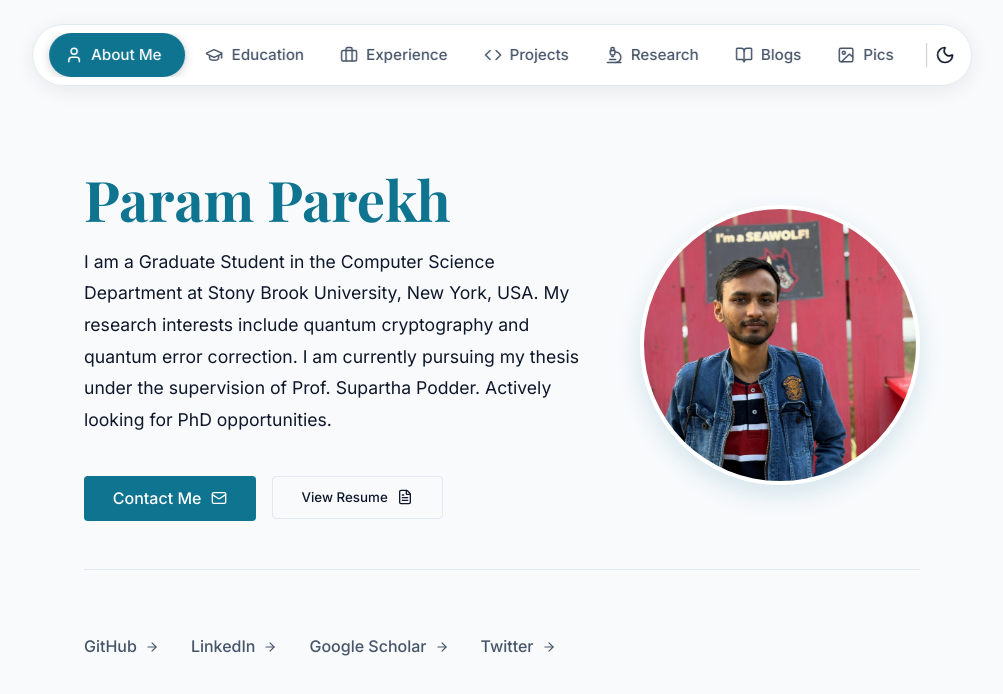
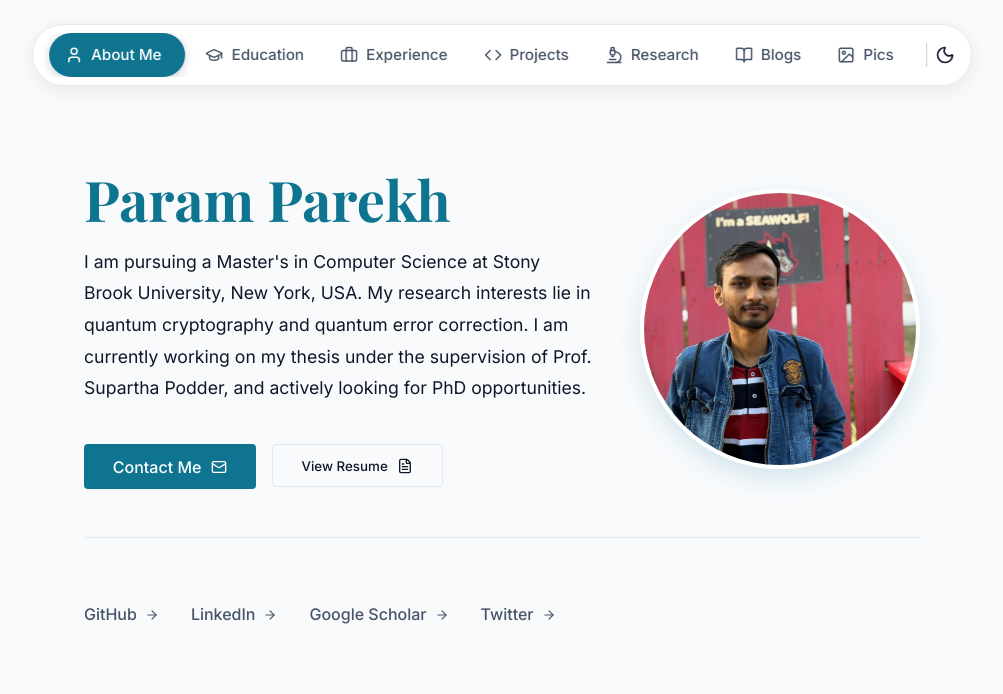
Before and after one commit to paramparekh/Portfolio-Website, a Next.js app: page / in a window 1280 px wide. Shown: the top 694 px of the page, without its empty margins (138-1141 px from the left). Built offline with nearby package versions, Linux system fonts and the light colour scheme; a web font is replaced by a local one.

Commit message:
Rephrase bio text for clarity and flow

```diff
--- a/src/app/page.js
+++ b/src/app/page.js
@@ -15,8 +15,7 @@ export default function Home() {
           </h1>
 
           <p style={{ color: 'var(--foreground)', lineHeight: '1.8', marginBottom: '2.5rem', fontSize: '1.1rem', maxWidth: '600px' }}>
-            I am a Graduate Student in the Computer Science Department at Stony Brook University, New York, USA. My research interests include quantum cryptography and quantum error correction. I am currently pursuing my thesis under the supervision of Prof. Supartha Podder.
-            Actively looking for PhD opportunities.
+            I am pursuing a Master&apos;s in Computer Science at Stony Brook University, New York, USA. My research interests lie in quantum cryptography and quantum error correction. I am currently working on my thesis under the supervision of Prof. Supartha Podder, and actively looking for PhD opportunities.
           </p>
 
           <div style={{ display: 'flex', gap: '1rem' }}>
```
